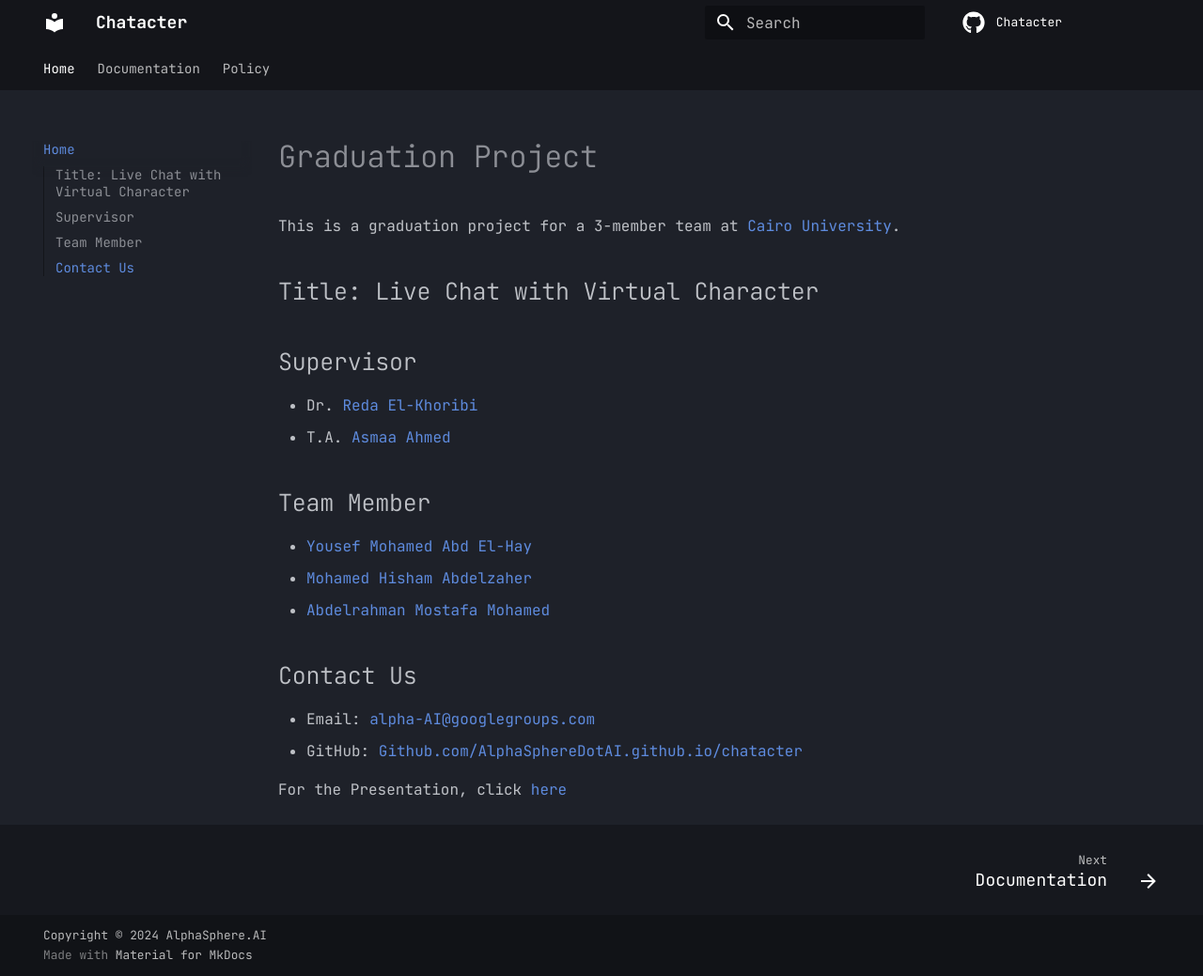
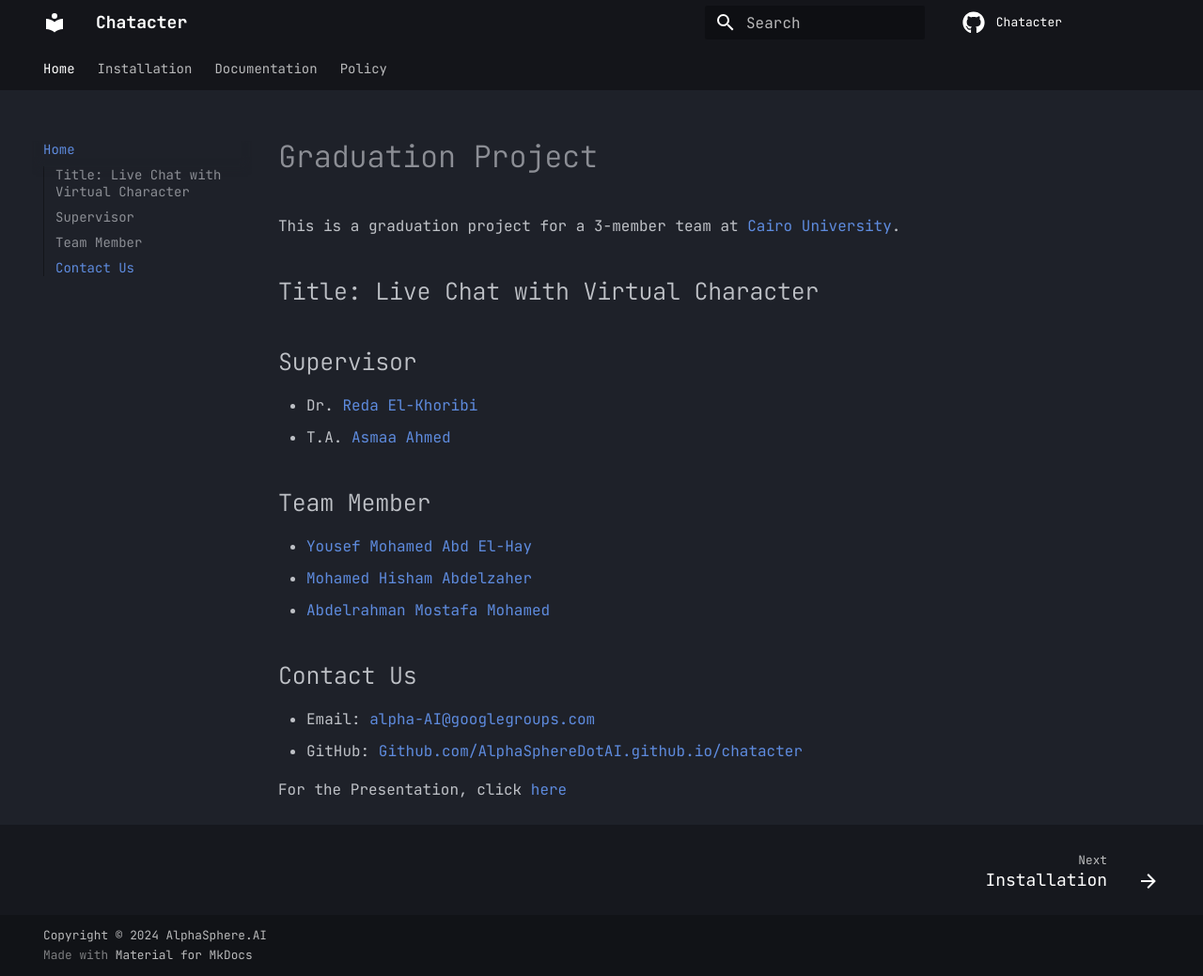
Before and after one commit to AlphaSphereDotAI/chatacter, an MkDocs documentation site: the page built from docs/index.md, in a window 1280 px wide and 1039 px high. Shown: the whole window at 94% size. Built offline with MkDocs 1.6.1 and Material for MkDocs 9.7.7, drawn with Linux system fonts in a browser that asks for light colours; plug-ins that fetch from the network failed and are left out; comment, search, counter and statistics services are not loaded; some of the changed lines change nothing that is shown.

Commit message:
chore: Add Installation section to navigation in mkdocs.yml

```diff
--- a/mkdocs.yml
+++ b/mkdocs.yml
@@ -4,6 +4,7 @@ repo_name: Chatacter
 site_author: MH0386
 nav:
     - Home: index.md
+    - Installation: install.md
     - Documentation: docs.md
     - Policy: policy.md
 theme:
```
Also changed, not shown: docs/install.md (added).
